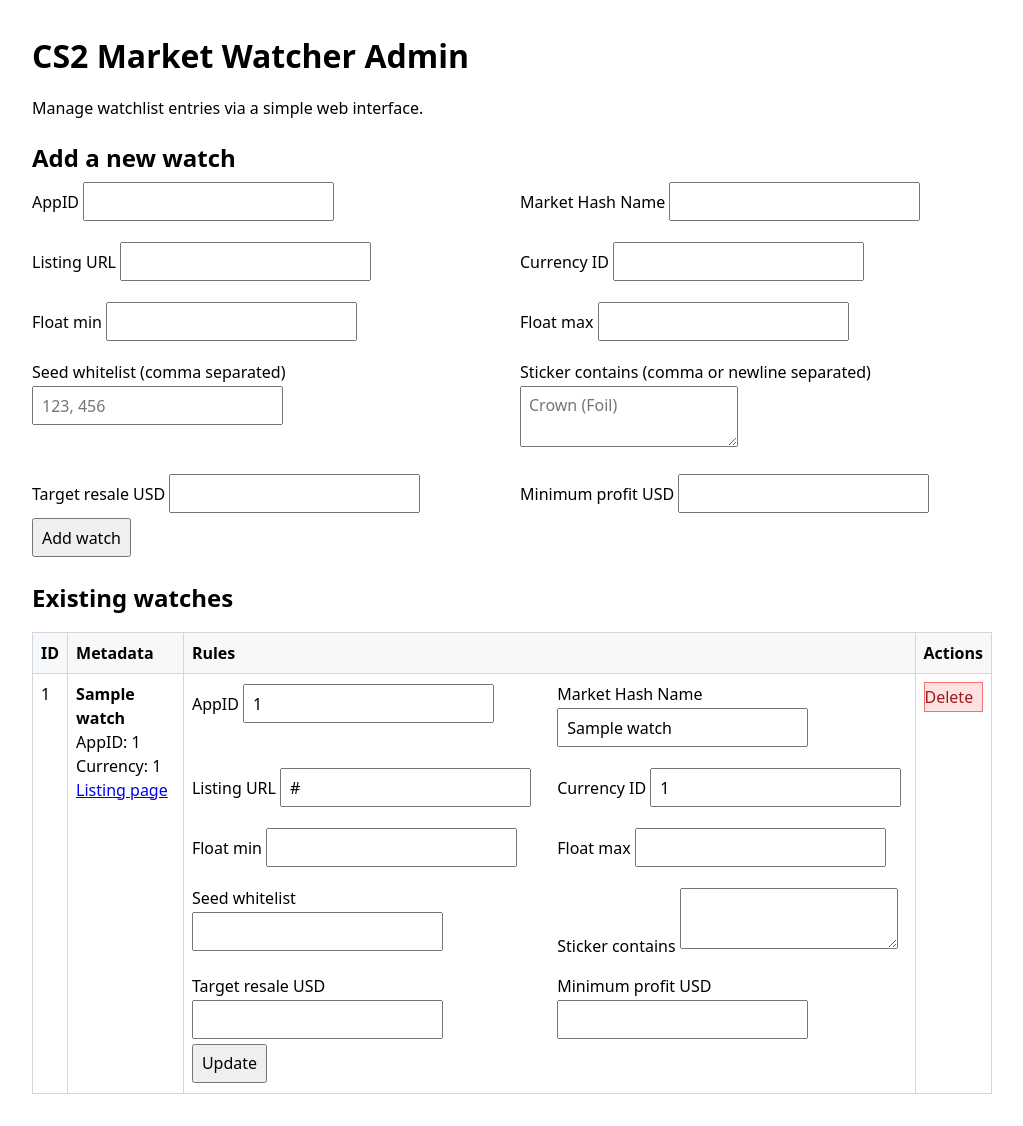
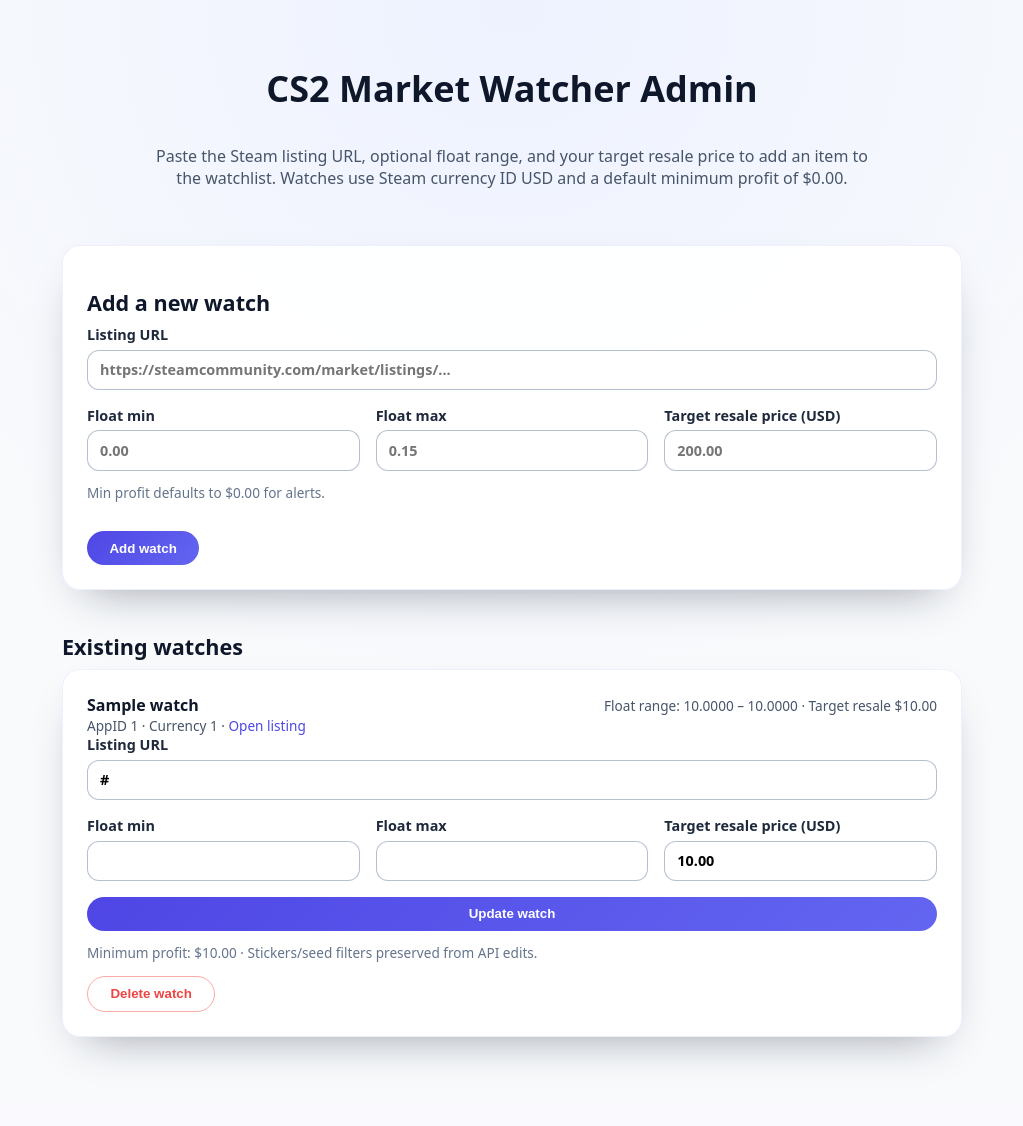
Before and after one commit to diasjakupov/steam-bot, a FastAPI app: template src/api/templates/watchlist.html in a window 1280 px wide. Shown: the whole page, without its empty margins (128-1151 px from the left). After the commit the page ends 1064 px from the top, so only its background shows below. Run offline with FastAPI, Linux system fonts and the light colour scheme; the template is opened without the code that fills it: most values are stand-ins (such as "Sample title", 1, 10 or a date in 2020); parts of the project's set-up code (start-up, migrations or seed data) failed here and were passed over.

Commit message:
Refine admin UI for streamlined watch creation

```diff
--- a/src/api/main.py
+++ b/src/api/main.py
@@ -3,6 +3,7 @@
 import re
 from pathlib import Path
 from typing import Any, List
+from urllib.parse import unquote, urlparse
 
 from fastapi import Depends, FastAPI, Form, HTTPException, Request, Response, status
 from fastapi.responses import HTMLResponse, RedirectResponse
@@ -141,23 +142,19 @@
     return parts or None
 
 
-def _build_rule_config(
-    *,
-    float_min: str | None,
-    float_max: str | None,
-    seed_whitelist: str | None,
-    sticker_any: str | None,
-    target_resale_usd: str,
-    min_profit_usd: str,
-) -> RuleConfig:
-    return RuleConfig(
-        float_min=parse_optional_float(float_min),
-        float_max=parse_optional_float(float_max),
-        seed_whitelist=parse_int_list(seed_whitelist),
-        sticker_any=parse_str_list(sticker_any),
-        target_resale_usd=float(target_resale_usd),
-        min_profit_usd=float(min_profit_usd),
-    )
+def extract_listing_details(url: str) -> tuple[int, str]:
+    parsed = urlparse(url)
+    parts = [segment for segment in parsed.path.split("/") if segment]
+    if len(parts) < 4 or parts[0] != "market" or parts[1] != "listings":
+        raise ValueError("Unsupported listing URL format")
+    try:
+        appid = int(parts[2])
+    except ValueError as exc:
+        raise ValueError("AppID segment must be numeric") from exc
+    market_hash_name = unquote("/".join(parts[3:]))
+    if not market_hash_name:
+        raise ValueError("Missing market hash name segment")
+    return appid, market_hash_name
 
 
 @app.get("/admin", response_class=HTMLResponse)
@@ -183,32 +180,29 @@
             "watches": watches,
             "status_message": message,
             "default_currency": settings.steam_currency_id,
+            "default_min_profit": settings.admin_default_min_profit_usd,
         },
     )
 
 
 @app.post("/admin/watches", response_class=HTMLResponse)
 async def admin_create_watch(
-    appid: int = Form(...),
-    market_hash_name: str = Form(...),
     url: str = Form(...),
-    currency_id: int = Form(1),
     float_min: str | None = Form(None),
     float_max: str | None = Form(None),
-    seed_whitelist: str | None = Form(None),
-    sticker_any: str | None = Form(None),
     target_resale_usd: str = Form(...),
-    min_profit_usd: str = Form(...),
     session: AsyncSession = Depends(get_session),
 ) -> RedirectResponse:
+    settings = get_settings()
     try:
-        rules = _build_rule_config(
-            float_min=float_min,
-            float_max=float_max,
-            seed_whitelist=seed_whitelist,
-            sticker_any=sticker_any,
-            target_resale_usd=target_resale_usd,
-            min_profit_usd=min_profit_usd,
+        appid, market_hash_name = extract_listing_details(url)
+        rules = RuleConfig(
+            float_min=parse_optional_float(float_min),
+            float_max=parse_optional_float(float_max),
+            seed_whitelist=None,
+            sticker_any=None,
+            target_resale_usd=float(target_resale_usd),
+            min_profit_usd=settings.admin_default_min_profit_usd,
         )
     except Exception:
         return RedirectResponse(url="/admin/watches?status=error", status_code=status.HTTP_303_SEE_OTHER)
@@ -217,7 +211,7 @@
         appid=appid,
         market_hash_name=market_hash_name,
         url=url,
-        currency_id=currency_id,
+        currency_id=settings.steam_currency_id,
         rules=rules.model_dump(),
     )
     session.add(model)
@@ -227,16 +221,10 @@
 @app.post("/admin/watches/{watch_id}", response_class=HTMLResponse)
 async def admin_update_watch(
     watch_id: int,
-    appid: int = Form(...),
-    market_hash_name: str = Form(...),
     url: str = Form(...),
-    currency_id: int = Form(1),
     float_min: str | None = Form(None),
     float_max: str | None = Form(None),
-    seed_whitelist: str | None = Form(None),
-    sticker_any: str | None = Form(None),
     target_resale_usd: str = Form(...),
-    min_profit_usd: str = Form(...),
     session: AsyncSession = Depends(get_session),
 ) -> RedirectResponse:
     result = await session.execute(select(Watchlist).where(Watchlist.id == watch_id))
@@ -244,14 +232,20 @@
     if model is None:
         return RedirectResponse(url="/admin/watches?status=not_found", status_code=status.HTTP_303_SEE_OTHER)
 
+    settings = get_settings()
+    existing_rules = model.rules or {}
     try:
-        rules = _build_rule_config(
-            float_min=float_min,
-            float_max=float_max,
-            seed_whitelist=seed_whitelist,
-            sticker_any=sticker_any,
-            target_resale_usd=target_resale_usd,
-            min_profit_usd=min_profit_usd,
+        appid, market_hash_name = extract_listing_details(url)
+        min_profit_value = existing_rules.get("min_profit_usd", settings.admin_default_min_profit_usd)
+        if min_profit_value is None:
+            min_profit_value = settings.admin_default_min_profit_usd
+        rules = RuleConfig(
+            float_min=parse_optional_float(float_min),
+            float_max=parse_optional_float(float_max),
+            seed_whitelist=existing_rules.get("seed_whitelist"),
+            sticker_any=existing_rules.get("sticker_any"),
+            target_resale_usd=float(target_resale_usd),
+            min_profit_usd=float(min_profit_value),
         )
     except Exception:
         return RedirectResponse(url="/admin/watches?status=error", status_code=status.HTTP_303_SEE_OTHER)
@@ -259,7 +253,6 @@
     model.appid = appid
     model.market_hash_name = market_hash_name
     model.url = url
-    model.currency_id = currency_id
     model.rules = rules.model_dump()
     return RedirectResponse(url="/admin/watches?status=updated", status_code=status.HTTP_303_SEE_OTHER)
 
--- a/src/api/templates/watchlist.html
+++ b/src/api/templates/watchlist.html
@@ -4,138 +4,213 @@
     <meta charset="utf-8" />
     <title>CS2 Market Watcher — Admin</title>
     <style>
+      :root {
+        color-scheme: light dark;
+      }
+
       body {
         font-family: system-ui, -apple-system, BlinkMacSystemFont, "Segoe UI", sans-serif;
-        margin: 2rem auto;
-        max-width: 960px;
-        line-height: 1.5;
+        margin: 0;
+        padding: 2.5rem 1.5rem 4rem;
+        background: radial-gradient(circle at top, #eef2ff, #f8fafc 55%);
+        min-height: 100vh;
+        color: #0f172a;
       }
 
-      h1,
-      h2 {
-        margin-bottom: 0.25rem;
+      h1 {
+        font-size: 2.25rem;
+        margin-bottom: 0.5rem;
+        text-align: center;
       }
 
-      table {
-        width: 100%;
-        border-collapse: collapse;
-        margin-top: 1rem;
+      h2 {
+        margin-bottom: 0.5rem;
+        font-size: 1.35rem;
       }
 
-      th,
-      td {
-        border: 1px solid #d0d7de;
-        padding: 0.5rem;
-        vertical-align: top;
+      p.lead {
+        max-width: 720px;
+        margin: 0 auto 2rem;
+        text-align: center;
+        color: #475569;
       }
 
-      th {
-        background-color: #f6f8fa;
-        text-align: left;
+      .container {
+        max-width: 900px;
+        margin: 0 auto;
+        display: flex;
+        flex-direction: column;
+        gap: 1.5rem;
+      }
+
+      .card {
+        background: rgba(255, 255, 255, 0.92);
+        backdrop-filter: blur(8px);
+        border-radius: 18px;
+        padding: 1.5rem;
+        box-shadow: 0 20px 45px -24px rgba(15, 23, 42, 0.45);
+        border: 1px solid rgba(99, 102, 241, 0.1);
       }
 
       form {
-        margin: 0;
-      }
-
-      input,
-      textarea,
-      select,
-      button {
-        font: inherit;
-        padding: 0.35rem 0.5rem;
-        margin: 0.15rem 0;
-      }
-
-      .layout {
-        display: grid;
-        grid-template-columns: 1fr 1fr;
+        display: flex;
+        flex-direction: column;
         gap: 1rem;
       }
 
-      .status {
-        margin: 1rem 0;
-        padding: 0.75rem;
-        border-radius: 4px;
-        background-color: #ecfdf3;
-        border: 1px solid #4ade80;
-        color: #14532d;
+      label {
+        display: flex;
+        flex-direction: column;
+        font-weight: 600;
+        font-size: 0.9rem;
+        color: #1e293b;
+        gap: 0.35rem;
       }
 
-      .actions {
-        display: flex;
-        gap: 0.5rem;
-        flex-wrap: wrap;
+      input {
+        font: inherit;
+        padding: 0.6rem 0.75rem;
+        border-radius: 12px;
+        border: 1px solid rgba(148, 163, 184, 0.7);
+        background-color: rgba(255, 255, 255, 0.9);
+        transition: border-color 0.2s ease, box-shadow 0.2s ease;
       }
 
-      .danger {
-        background-color: #fee2e2;
-        border: 1px solid #f87171;
-        color: #991b1b;
+      input:focus {
+        outline: none;
+        border-color: #6366f1;
+        box-shadow: 0 0 0 3px rgba(99, 102, 241, 0.25);
       }
 
-      .danger button {
-        background-color: transparent;
+      button {
+        align-self: flex-start;
         border: none;
-        color: inherit;
+        border-radius: 999px;
+        padding: 0.6rem 1.4rem;
+        font-weight: 600;
         cursor: pointer;
-        padding: 0;
+        background: linear-gradient(135deg, #4f46e5, #6366f1);
+        color: white;
+        transition: transform 0.15s ease, box-shadow 0.2s ease;
+      }
+
+      button:hover {
+        transform: translateY(-1px);
+        box-shadow: 0 10px 30px -15px rgba(79, 70, 229, 0.7);
+      }
+
+      .secondary {
+        background: transparent;
+        color: #ef4444;
+        border: 1px solid rgba(248, 113, 113, 0.6);
+      }
+
+      .secondary:hover {
+        color: white;
+        background: linear-gradient(135deg, #ef4444, #f97316);
+        border-color: transparent;
+        box-shadow: 0 10px 30px -15px rgba(239, 68, 68, 0.7);
+      }
+
+      .status {
+        padding: 0.85rem 1.1rem;
+        border-radius: 14px;
+        background: rgba(34, 197, 94, 0.1);
+        border: 1px solid rgba(34, 197, 94, 0.4);
+        color: #166534;
+      }
+
+      .grid {
+        display: grid;
+        gap: 1rem;
+      }
+
+      .grid.columns-3 {
+        grid-template-columns: repeat(auto-fit, minmax(160px, 1fr));
+      }
+
+      .hint {
+        font-size: 0.85rem;
+        color: #64748b;
+        margin-top: -0.25rem;
+      }
+
+      .watch-card {
+        gap: 1.25rem;
+      }
+
+      .watch-header {
+        display: flex;
+        justify-content: space-between;
+        flex-wrap: wrap;
+        gap: 0.75rem;
+        align-items: baseline;
+      }
+
+      .watch-meta {
+        font-size: 0.85rem;
+        color: #475569;
+      }
+
+      a {
+        color: #4f46e5;
+        text-decoration: none;
+      }
+
+      a:hover {
+        text-decoration: underline;
+      }
+
+      @media (max-width: 640px) {
+        body {
+          padding: 1.75rem 1.1rem 3rem;
+        }
+
+        h1 {
+          font-size: 1.75rem;
+        }
+
+        .card {
+          padding: 1.25rem;
+        }
       }
     </style>
   </head>
   <body>
+    <div class="container">
       <h1>CS2 Market Watcher Admin</h1>
-    <p>Manage watchlist entries via a simple web interface.</p>
+      <p class="lead">
+        Paste the Steam listing URL, optional float range, and your target resale price to add an item to the watchlist.
+        Watches use Steam currency ID {{ default_currency }} and a default minimum profit of
+        ${{ "%.2f" | format(default_min_profit) }}.
+      </p>
 
       {% if status_message %}
       <div class="status">{{ status_message }}</div>
       {% endif %}
 
-    <section>
+      <section class="card">
         <h2>Add a new watch</h2>
         <form method="post" action="/admin/watches">
-        <div class="layout">
-          <label>
-            AppID
-            <input type="number" name="appid" required />
-          </label>
-          <label>
-            Market Hash Name
-            <input type="text" name="market_hash_name" required />
-          </label>
           <label>
             Listing URL
-            <input type="url" name="url" required />
+            <input type="url" name="url" placeholder="https://steamcommunity.com/market/listings/..." required />
           </label>
-          <label>
-            Currency ID
-            <input type="number" name="currency_id" value="{{ default_currency }}" />
-          </label>
+          <div class="grid columns-3">
             <label>
               Float min
-            <input type="number" step="any" name="float_min" />
+              <input type="number" step="0.0001" min="0" max="1" name="float_min" placeholder="0.00" />
             </label>
             <label>
               Float max
-            <input type="number" step="any" name="float_max" />
+              <input type="number" step="0.0001" min="0" max="1" name="float_max" placeholder="0.15" />
             </label>
             <label>
-            Seed whitelist (comma separated)
-            <input type="text" name="seed_whitelist" placeholder="123, 456" />
-          </label>
-          <label>
-            Sticker contains (comma or newline separated)
-            <textarea name="sticker_any" rows="2" placeholder="Crown (Foil)"></textarea>
-          </label>
-          <label>
-            Target resale USD
-            <input type="number" step="any" name="target_resale_usd" required />
-          </label>
-          <label>
-            Minimum profit USD
-            <input type="number" step="any" name="min_profit_usd" required />
+              Target resale price (USD)
+              <input type="number" step="0.01" min="0" name="target_resale_usd" placeholder="200.00" required />
             </label>
           </div>
+          <p class="hint">Min profit defaults to ${{ "%.2f" | format(default_min_profit) }} for alerts.</p>
           <button type="submit">Add watch</button>
         </form>
       </section>
@@ -143,49 +218,47 @@
       <section>
         <h2>Existing watches</h2>
         {% if watches %}
-      <table>
-        <thead>
-          <tr>
-            <th>ID</th>
-            <th>Metadata</th>
-            <th>Rules</th>
-            <th>Actions</th>
-          </tr>
-        </thead>
-        <tbody>
+        <div class="grid" style="gap: 1.25rem;">
           {% for watch in watches %}
-          <tr>
-            <td>{{ watch.id }}</td>
-            <td>
-              <strong>{{ watch.market_hash_name }}</strong><br />
-              AppID: {{ watch.appid }}<br />
-              Currency: {{ watch.currency_id }}<br />
-              <a href="{{ watch.url }}" target="_blank" rel="noopener">Listing page</a>
-            </td>
-            <td>
-              <form method="post" action="/admin/watches/{{ watch.id }}">
-                <div class="layout">
-                  <label>
-                    AppID
-                    <input type="number" name="appid" value="{{ watch.appid }}" required />
-                  </label>
-                  <label>
-                    Market Hash Name
-                    <input type="text" name="market_hash_name" value="{{ watch.market_hash_name }}" required />
-                  </label>
+          <article class="card watch-card">
+            <div class="watch-header">
+              <div>
+                <strong>{{ watch.market_hash_name }}</strong>
+                <div class="watch-meta">
+                  AppID {{ watch.appid }} · Currency {{ watch.currency_id }} ·
+                  <a href="{{ watch.url }}" target="_blank" rel="noopener">Open listing</a>
+                </div>
+              </div>
+              <div class="watch-meta">
+                Float range:
+                {% if watch.rules.float_min is not none %}
+                {{ "%.4f" | format(watch.rules.float_min) }}
+                {% else %}
+                any
+                {% endif %}
+                –
+                {% if watch.rules.float_max is not none %}
+                {{ "%.4f" | format(watch.rules.float_max) }}
+                {% else %}
+                any
+                {% endif %}
+                · Target resale ${{ "%.2f" | format(watch.rules.target_resale_usd) }}
+              </div>
+            </div>
+
+            <form method="post" action="/admin/watches/{{ watch.id }}" class="grid" style="gap: 1rem;">
               <label>
                 Listing URL
                 <input type="url" name="url" value="{{ watch.url }}" required />
               </label>
-                  <label>
-                    Currency ID
-                    <input type="number" name="currency_id" value="{{ watch.currency_id }}" />
-                  </label>
+              <div class="grid columns-3">
                 <label>
                   Float min
                   <input
                     type="number"
-                      step="any"
+                    step="0.0001"
+                    min="0"
+                    max="1"
                     name="float_min"
                     value="{{ watch.rules.float_min if watch.rules.float_min is not none else '' }}"
                   />
@@ -194,49 +267,44 @@
                   Float max
                   <input
                     type="number"
-                      step="any"
+                    step="0.0001"
+                    min="0"
+                    max="1"
                     name="float_max"
                     value="{{ watch.rules.float_max if watch.rules.float_max is not none else '' }}"
                   />
                 </label>
                 <label>
-                    Seed whitelist
+                  Target resale price (USD)
                   <input
-                      type="text"
-                      name="seed_whitelist"
-                      value="{{ (watch.rules.seed_whitelist or []) | join(', ') }}"
+                    type="number"
+                    step="0.01"
+                    min="0"
+                    name="target_resale_usd"
+                    value="{{ "%.2f" | format(watch.rules.target_resale_usd) }}"
+                    required
                   />
                 </label>
-                  <label>
-                    Sticker contains
-                    <textarea name="sticker_any" rows="2">{{ (watch.rules.sticker_any or []) | join('\n') }}</textarea>
-                  </label>
-                  <label>
-                    Target resale USD
-                    <input type="number" step="any" name="target_resale_usd" value="{{ watch.rules.target_resale_usd }}" required />
-                  </label>
-                  <label>
-                    Minimum profit USD
-                    <input type="number" step="any" name="min_profit_usd" value="{{ watch.rules.min_profit_usd }}" required />
-                  </label>
               </div>
-                <div class="actions">
-                  <button type="submit">Update</button>
+              <button type="submit">Update watch</button>
+              <p class="hint">
+                Minimum profit: ${{ "%.2f" | format(watch.rules.min_profit_usd) }} · Stickers/seed filters preserved from API edits.
+              </p>
+            </form>
+            <form
+              method="post"
+              action="/admin/watches/{{ watch.id }}/delete"
+              onsubmit="return confirm('Delete watch {{ watch.market_hash_name }}?');"
+            >
+              <button type="submit" class="secondary">Delete watch</button>
+            </form>
+          </article>
+          {% endfor %}
         </div>
-              </form>
-            </td>
-            <td>
-              <form method="post" action="/admin/watches/{{ watch.id }}/delete" class="danger" onsubmit="return confirm('Delete watch {{ watch.market_hash_name }}?');">
-                <button type="submit">Delete</button>
-              </form>
-            </td>
-          </tr>
-          {% endfor %}
-        </tbody>
-      </table>
         {% else %}
-      <p>No watches saved yet.</p>
+        <p class="hint">No watches saved yet. Add your first listing above.</p>
         {% endif %}
       </section>
+    </div>
   </body>
 </html>
--- a/src/core/config.py
+++ b/src/core/config.py
@@ -16,6 +16,7 @@
     inspect_accounts: int = Field(default=1, alias="INSPECT_ACCOUNTS")
     combined_fee_rate: float = Field(default=0.15, alias="COMBINED_FEE_RATE")
     combined_fee_min_cents: int = Field(default=1, alias="COMBINED_FEE_MIN_CENTS")
+    admin_default_min_profit_usd: float = Field(default=0.0, alias="ADMIN_DEFAULT_MIN_PROFIT_USD")
 
     class Config:
         env_file = ".env"
```
Also changed, not shown: tests/unit/test_admin_forms.py (+23 -1 lines), README.md, 1 other file. Lines whose indentation alone changed are shown as unchanged.
